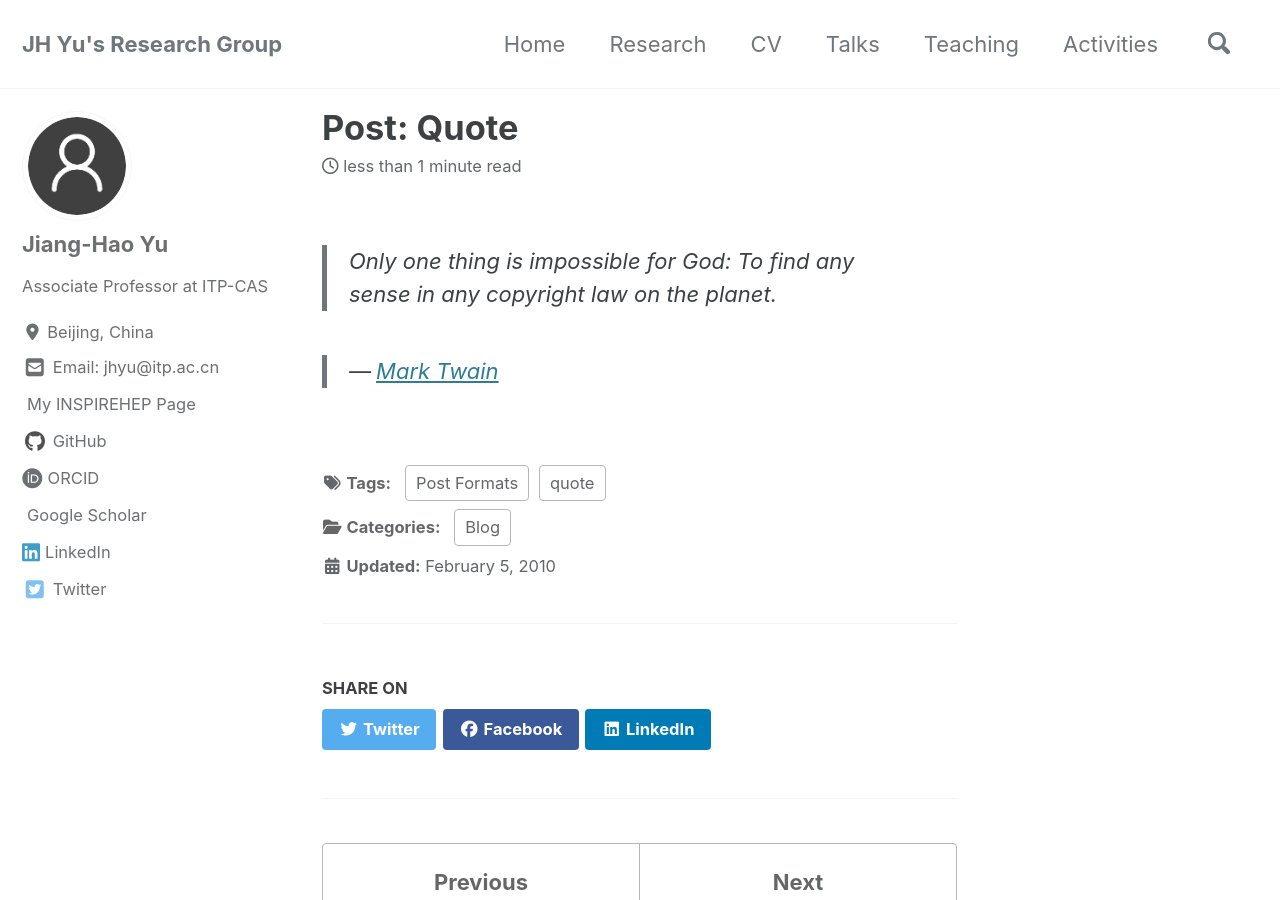
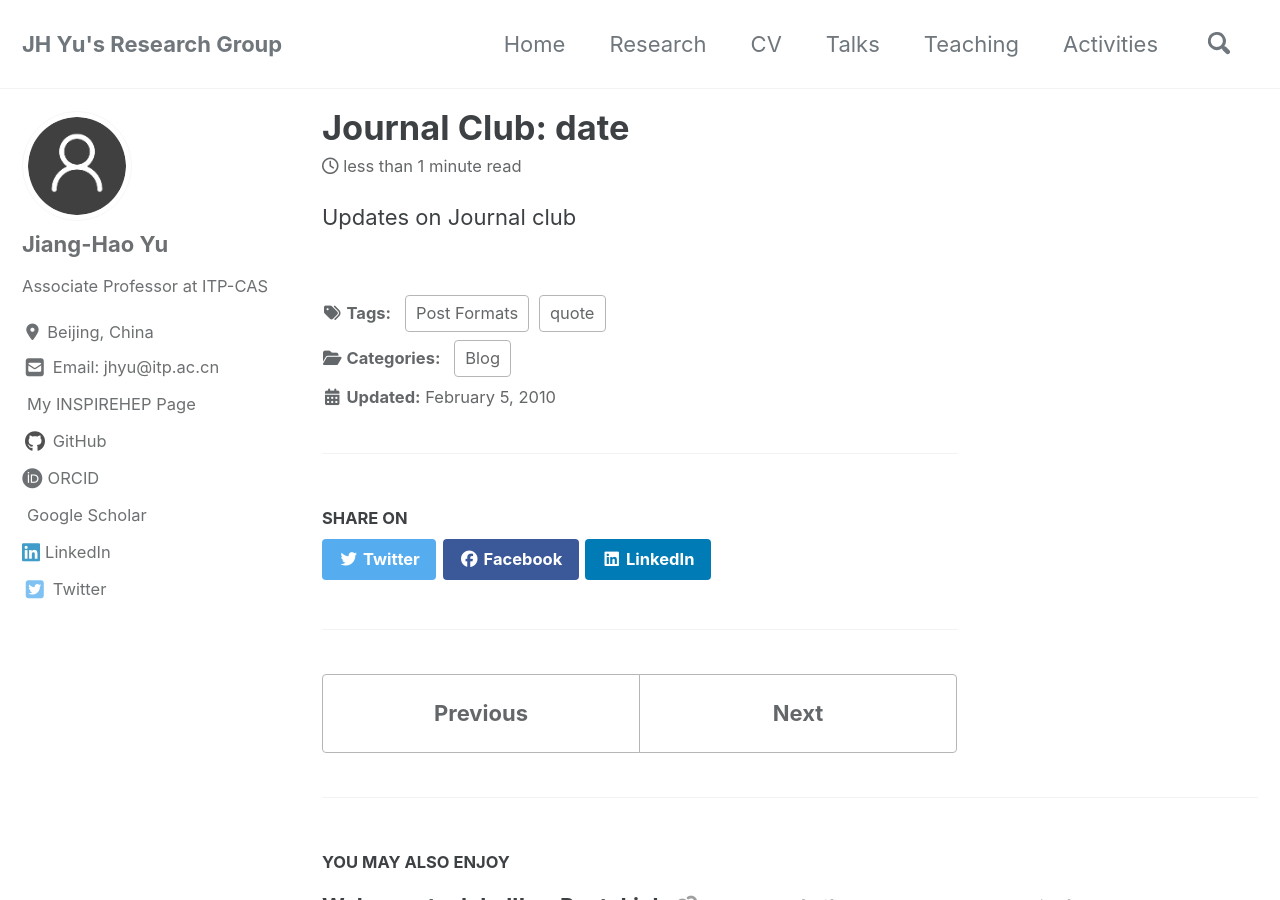
Before and after one commit to jhyu-itp/jhyu-itp.github.io, a Jekyll site: the page built from _posts/2010-02-05-post-quote.md, in a window 1280 px wide and 900 px high. Built offline with Jekyll 4.4.1, drawn with Linux system fonts in a browser that asks for light colours; cached includes are drawn as plain includes; nearby versions of some CDN libraries; a style sheet for code colours, icons or effects is not loaded.

Commit message:
Update 2010-02-05-post-quote.md

```diff
--- a/_posts/2010-02-05-post-quote.md
+++ b/_posts/2010-02-05-post-quote.md
@@ -1,5 +1,5 @@
 ---
-title: "Post: Quote"
+title: "Journal Club: date"
 categories:
   - Blog
 tags:
@@ -7,6 +7,4 @@ tags:
   - quote
 ---
 
-> Only one thing is impossible for God: To find any sense in any copyright law on the planet.
-
-> <cite><a href="http://www.brainyquote.com/quotes/quotes/m/marktwain163473.html">Mark Twain</a></cite>
+Updates on Journal club
```
